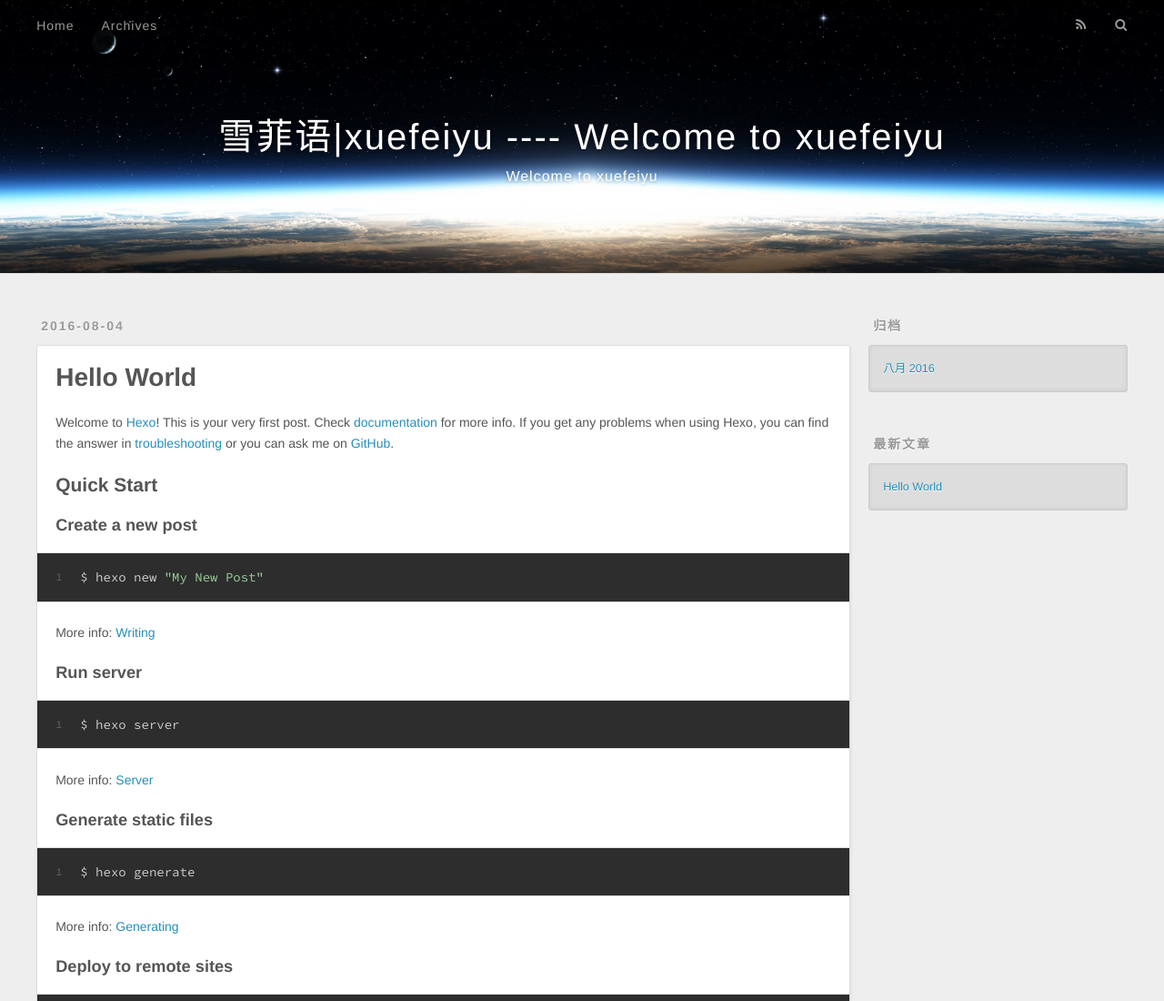
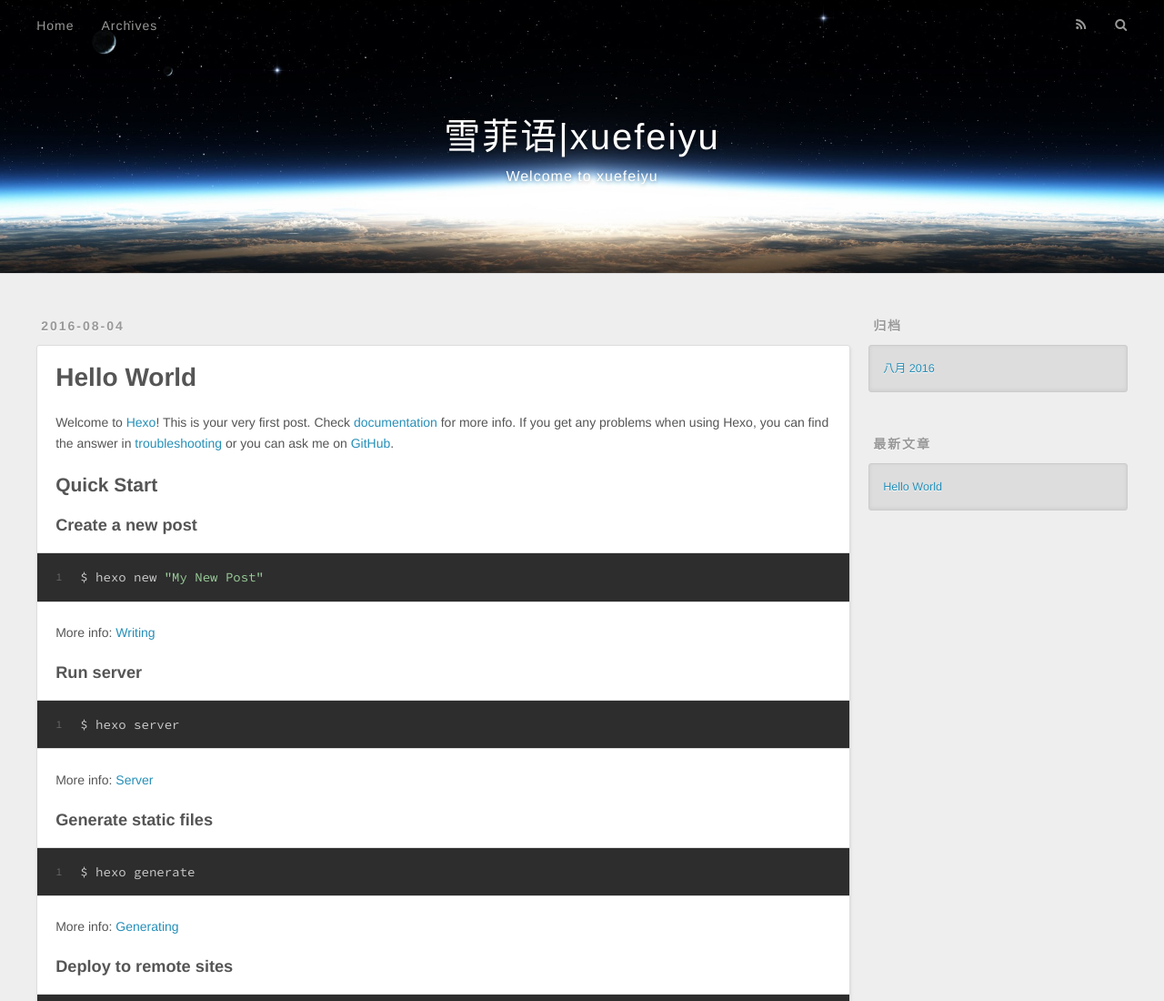
Before and after one commit to jodsyr/jodsyr.github.io, a plain HTML site: page index.html in a window 1280 px wide. Shown: the top 1100 px of the page at 91% size. Drawn offline with nearby package versions, Linux system fonts and the light colour scheme.

Commit message:
修正标题

```diff
--- a/index.html
+++ b/index.html
@@ -15,7 +15,7 @@
 <meta name="twitter:title" content="雪菲语|xuefeiyu  ---- Welcome to xuefeiyu">
 <meta name="twitter:description" content="blog">
 
-    <link rel="alternate" href="/atom.xml" title="雪菲语|xuefeiyu  ---- Welcome to xuefeiyu" type="application/atom+xml">
+    <link rel="alternate" href="/atom.xml" title="雪菲语|xuefeiyu" type="application/atom+xml">
 
 
     <link rel="icon" href="/favicon.png">
@@ -36,7 +36,7 @@
   <div id="header-outer" class="outer">
     <div id="header-title" class="inner">
       <h1 id="logo-wrap">
-        <a href="/" id="logo">雪菲语|xuefeiyu  ---- Welcome to xuefeiyu</a>
+        <a href="/" id="logo">雪菲语|xuefeiyu</a>
       </h1>
 
         <h2 id="subtitle-wrap">
```
